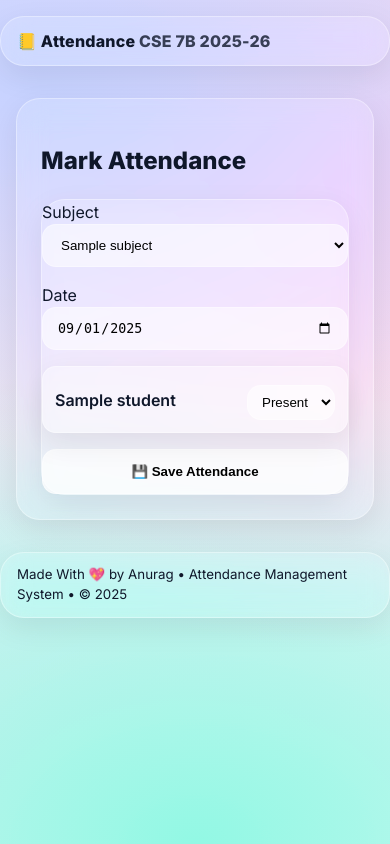
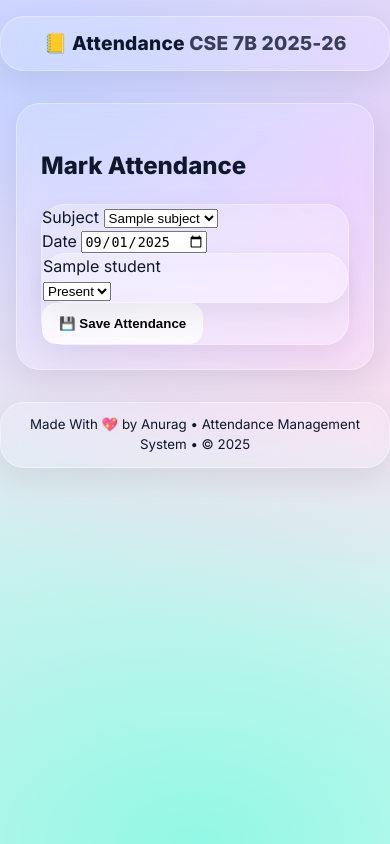
Before and after one commit to Anurag-M1/Personal-Attendence-System, a Flask app: page /mark_attendance in a window 390 px wide. Run offline with Flask 3, Linux system fonts and the light colour scheme; a database or web service that is not in the repository returns one stand-in record (values such as "Sample title"); some libraries are stand-ins or nearby versions.

Commit message:
Update styles.css

```diff
--- a/static/styles.css
+++ b/static/styles.css
@@ -1,111 +1,153 @@
-:root{
-  --glass-bg: rgba(255,255,255,0.15);
-  --glass-brd: rgba(255,255,255,0.35);
+:root {
+  --glass-bg: rgba(255, 255, 255, 0.15);
+  --glass-brd: rgba(255, 255, 255, 0.35);
   --txt: #0f172a;
   --muted: #334155;
   --radius: 18px;
 }
 
-*{box-sizing:border-box}
-html,body{height:100%; margin:0; font-family:Inter,sans-serif; color:var(--txt); line-height:1.5; overflow-x:hidden;}
-
-.bg{
-  position: fixed; inset:0;
-  background: radial-gradient(1200px 600px at 10% 10%, #c7d2fe 0%, transparent 60%),
-              radial-gradient(1000px 800px at 90% 20%, #fbcfe8 0%, transparent 60%),
-              radial-gradient(1200px 800px at 50% 100%, #99f6e4 0%, transparent 60%),
-              linear-gradient(120deg, #e2e8f0, #f1f5f9);
-  filter: saturate(1.1); z-index:-2;
+* {
+  box-sizing: border-box;
 }
 
-.nav, .footer{
-  max-width:1100px; margin:16px auto 0; padding:12px 16px;
-  border-radius:var(--radius); display:flex; justify-content:space-between; align-items:center;
+html,
+body {
+  height: 100%;
+  margin: 0;
+  font-family: Inter, sans-serif;
+  color: var(--txt);
+  line-height: 1.5;
+  overflow-x: hidden;
 }
-.brand{font-weight:800; letter-spacing:.2px;} .brand span{opacity:.8}
-.links a{margin:0 10px; text-decoration:none; color:var(--txt); opacity:.9; padding:8px 12px; border-radius:12px; transition:all .2s ease;}
-.links a:hover{background: rgba(255,255,255,.6);}
-.container{max-width:1100px; margin:32px auto; padding:0 16px;}
-.glass{background:var(--glass-bg); border:1px solid var(--glass-brd); backdrop-filter: blur(14px) saturate(1.4); box-shadow:0 10px 30px rgba(2,8,23,.08); border-radius:calc(var(--radius) + 6px);}
-.card{padding:24px;}
 
-/* 🔹 Tables */
-.table-wrap{overflow:auto;}
-.table{width:100%; border-collapse:separate; border-spacing:0; border-radius:16px; overflow:hidden;}
-.table thead th{padding:12px; background:rgba(255,255,255,.55); border-bottom:1px solid var(--glass-brd); position:sticky; top:0;}
-.table tbody td{padding:12px; border-bottom:1px solid rgba(255,255,255,.35);}
+.bg {
+  position: fixed;
+  inset: 0;
+  background: radial-gradient(1200px 600px at 10% 10%, #c7d2fe 0%, transparent 60%),
+    radial-gradient(1000px 800px at 90% 20%, #fbcfe8 0%, transparent 60%),
+    radial-gradient(1200px 800px at 50% 100%, #99f6e4 0%, transparent 60%),
+    linear-gradient(120deg, #e2e8f0, #f1f5f9);
+  filter: saturate(1.1);
+  z-index: -2;
+}
 
-/* 🔹 Buttons */
-.btn{
-  padding:12px 16px; border:none; border-radius:14px; font-weight:700; cursor:pointer;
-  background: rgba(255,255,255,.75); border:1px solid var(--glass-brd);
-  transition: transform .15s ease, box-shadow .2s ease, background .2s ease;
+.nav,
+.footer {
+  max-width: 1100px;
+  margin: 16px auto 0;
+  padding: 12px 16px;
+  border-radius: var(--radius);
+  display: flex;
+  justify-content: center; /* Centered the brand */
+  align-items: center;
+  text-align: center;
 }
-.btn:hover{transform:translateY(-1px); box-shadow:0 10px 22px rgba(2,8,23,.12); background: rgba(255,255,255,.85);}
 
-/* 🔹 Forms & Inputs */
-.form{display:flex; flex-direction:column; gap:16px; max-width:600px; width:100%;}
-.row{display:flex; flex-wrap:wrap; gap:16px;}
-.col{flex:1 1 250px;}
-.input, select{
-  width:100%; padding:12px 14px; border-radius:14px;
-  border:1px solid var(--glass-brd); background: rgba(255,255,255,.55);
-  outline:none; transition: box-shadow 0.2s ease;
+.brand {
+  font-weight: 800;
+  letter-spacing: 0.2px;
+  font-size: 1.2rem;
 }
-.input:focus{box-shadow: 0 0 0 3px rgba(59,130,246,.25);}
-.input.slim{padding:8px 10px;}
 
-/* 🔹 Attendance List */
-.list{display:flex; flex-direction:column; gap:12px;}
-.list-item{
-  display:flex; justify-content:space-between; align-items:center;
-  padding:12px; border-radius:14px; border:1px solid var(--glass-brd);
-  background: rgba(255,255,255,.35); flex-wrap:wrap;
+.brand span {
+  opacity: 0.8;
 }
-.list-name{font-weight:600;}
-.list-actions{margin-top:6px;}
 
-/* 🔹 Action Cards (Home) */
-.grid{display:grid; grid-template-columns: repeat(auto-fit, minmax(220px,1fr)); gap:16px;}
-.action{
-  display:block; text-align:center; padding:18px; border-radius:16px;
-  text-decoration:none; color:var(--txt);
-  border:1px solid var(--glass-brd); background: rgba(255,255,255,.25);
-  transition: transform .15s ease, box-shadow .2s ease, background .2s ease;
+.container {
+  max-width: 1100px;
+  margin: 32px auto;
+  padding: 0 16px;
 }
-.action:hover{transform: translateY(-2px); box-shadow: 0 12px 24px rgba(2,8,23,.1); background: rgba(255,255,255,.35);}
 
-/* 🔹 Chips for Attendance % */
-.chip{
-  padding:6px 10px; border-radius:999px; font-weight:700;
-  border:1px solid var(--glass-brd); background: rgba(255,255,255,.6);
+.glass {
+  background: var(--glass-bg);
+  border: 1px solid var(--glass-brd);
+  backdrop-filter: blur(14px) saturate(1.4);
+  box-shadow: 0 10px 30px rgba(2, 8, 23, 0.08);
+  border-radius: calc(var(--radius) + 6px);
 }
-.chip.ok{outline:2px solid rgba(34,197,94,.25);}
-.chip.bad{outline:2px solid rgba(239,68,68,.25);}
 
-/* 🔹 Export Section */
-.export-section{display:flex; gap:20px; flex-wrap:wrap; margin-top:28px;}
-.export-section form{display:flex; gap:12px; align-items:flex-end; padding:14px; border-radius:var(--radius); border:1px solid var(--glass-brd); background: rgba(255,255,255,.25);}
-.export-section label{font-size:14px; font-weight:600; color:var(--muted); display:flex; flex-direction:column;}
-.export-section input[type="date"]{margin-top:4px; padding:8px 10px; border-radius:12px; border:1px solid var(--glass-brd); background: rgba(255,255,255,.55);}
+.card {
+  padding: 24px;
+}
 
-/* 🔹 Flash Messages */
-.flash{
-  padding:12px 16px; border-radius:14px; font-weight:600;
-  margin:12px 0; text-align:center;
+.table-wrap {
+  overflow: auto;
 }
-.flash.success{background:rgba(34,197,94,.2); color:#166534;}
-.flash.error{background:rgba(239,68,68,.2); color:#991b1b;}
 
-/* 🔹 Responsive Design */
-@media (max-width: 768px){
-  .nav{flex-wrap:wrap; gap:8px;}
-  .links{display:flex; flex-wrap:wrap; gap:8px; justify-content:center; width:100%;}
-  .table thead{display:none;}
-  .table tbody td{display:block; width:100%; padding-left:50%; text-align:right; position:relative;}
-  .table tbody td::before{content: attr(data-label); position:absolute; left:12px; font-weight:600; text-align:left;}
+.table {
+  width: 100%;
+  border-collapse: separate;
+  border-spacing: 0;
+  border-radius: 16px;
+  overflow: hidden;
 }
-@media (max-width: 480px){
-  .btn{width:100%; padding:14px;}
-  .input, select{width:100%;}
+
+.table thead th {
+  padding: 12px;
+  background: rgba(255, 255, 255, 0.55);
+  border-bottom: 1px solid var(--glass-brd);
+  position: sticky;
+  top: 0;
 }
+
+.table tbody td {
+  padding: 12px;
+  border-bottom: 1px solid rgba(255, 255, 255, 0.35);
+}
+
+.btn {
+  padding: 12px 16px;
+  border: none;
+  border-radius: 14px;
+  font-weight: 700;
+  cursor: pointer;
+  background: rgba(255, 255, 255, 0.75);
+  border: 1px solid var(--glass-brd);
+  transition: transform 0.15s ease, box-shadow 0.2s ease,
+    background 0.2s ease;
+}
+
+.btn:hover {
+  transform: translateY(-1px);
+  box-shadow: 0 10px 22px rgba(2, 8, 23, 0.12);
+  background: rgba(255, 255, 255, 0.85);
+}
+
+.export-section {
+  display: flex;
+  gap: 20px;
+  flex-wrap: wrap;
+  margin-top: 28px;
+}
+
+.export-section form {
+  display: flex;
+  gap: 12px;
+  align-items: flex-end;
+  padding: 14px;
+  border-radius: var(--radius);
+  border: 1px solid var(--glass-brd);
+  background: rgba(255, 255, 255, 0.25);
+}
+
+.export-section label {
+  font-size: 14px;
+  font-weight: 600;
+  color: var(--muted);
+  display: flex;
+  flex-direction: column;
+}
+
+.export-section input[type="date"] {
+  margin-top: 4px;
+  padding: 8px 10px;
+  border-radius: 12px;
+  border: 1px solid var(--glass-brd);
+  background: rgba(255, 255, 255, 0.55);
+}
+
+.footer {
+  margin: 24px auto 32px;
+  justify-content: center;
+}
```
